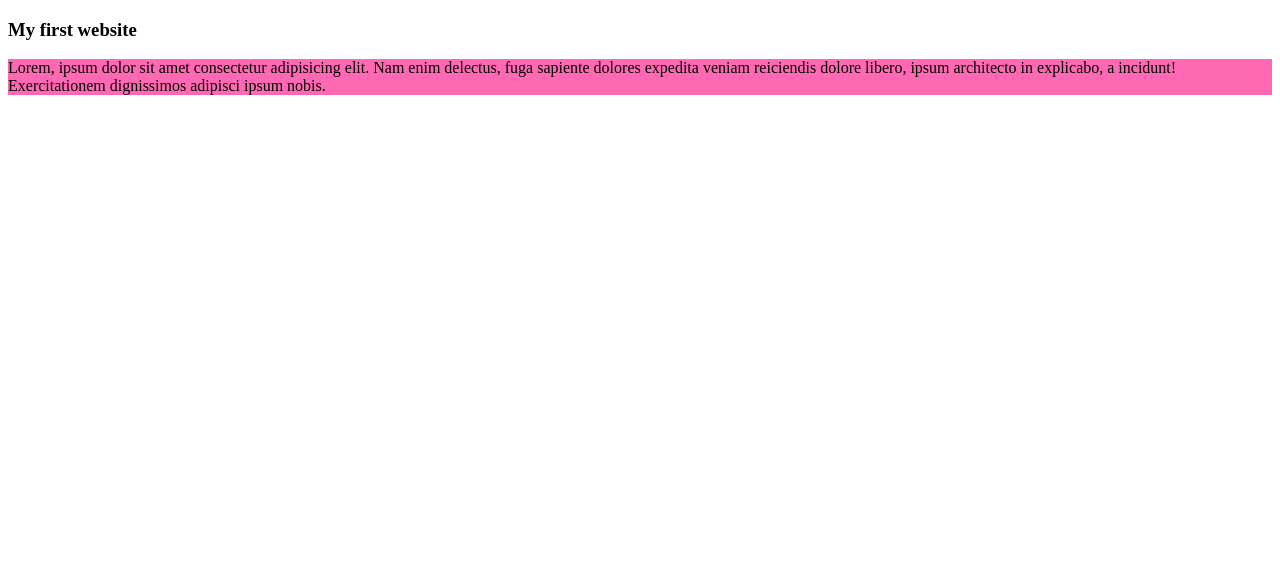
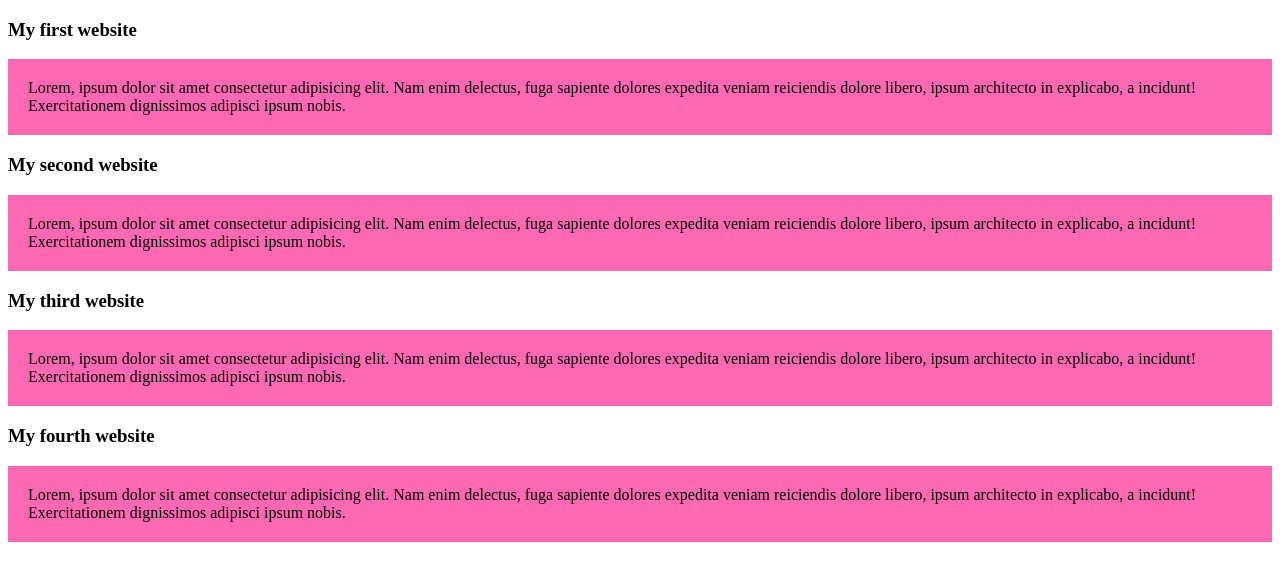
Before and after one commit to Tarannummm/My-first-repo, a plain HTML site: page index.html in a window 1280 px wide. Drawn offline with Linux system fonts and the light colour scheme.

Commit message:
added the second style

```diff
--- a/index.html
+++ b/index.html
@@ -11,6 +11,19 @@
     <div>
         Lorem, ipsum dolor sit amet consectetur adipisicing elit. Nam enim delectus, fuga sapiente dolores expedita veniam reiciendis dolore libero, ipsum architecto in explicabo, a incidunt! Exercitationem dignissimos adipisci ipsum nobis.
     </div>
+    <h3>My second website</h3>
+    <div>
+        Lorem, ipsum dolor sit amet consectetur adipisicing elit. Nam enim delectus, fuga sapiente dolores expedita veniam reiciendis dolore libero, ipsum architecto in explicabo, a incidunt! Exercitationem dignissimos adipisci ipsum nobis.
+    </div>
+    <h3>My third website</h3>
+
+    <div>
+        Lorem, ipsum dolor sit amet consectetur adipisicing elit. Nam enim delectus, fuga sapiente dolores expedita veniam reiciendis dolore libero, ipsum architecto in explicabo, a incidunt! Exercitationem dignissimos adipisci ipsum nobis.
+    </div>
+    <h3>My fourth website</h3>
+    <div>
+        Lorem, ipsum dolor sit amet consectetur adipisicing elit. Nam enim delectus, fuga sapiente dolores expedita veniam reiciendis dolore libero, ipsum architecto in explicabo, a incidunt! Exercitationem dignissimos adipisci ipsum nobis.
+    </div>
 
 
 </body>
--- a/styles/blog.css
+++ b/styles/blog.css
@@ -1,3 +1,5 @@
 div{
     background-color: hotpink;
+    padding: 20px;
+    margin-top: 10px;
 }
```
